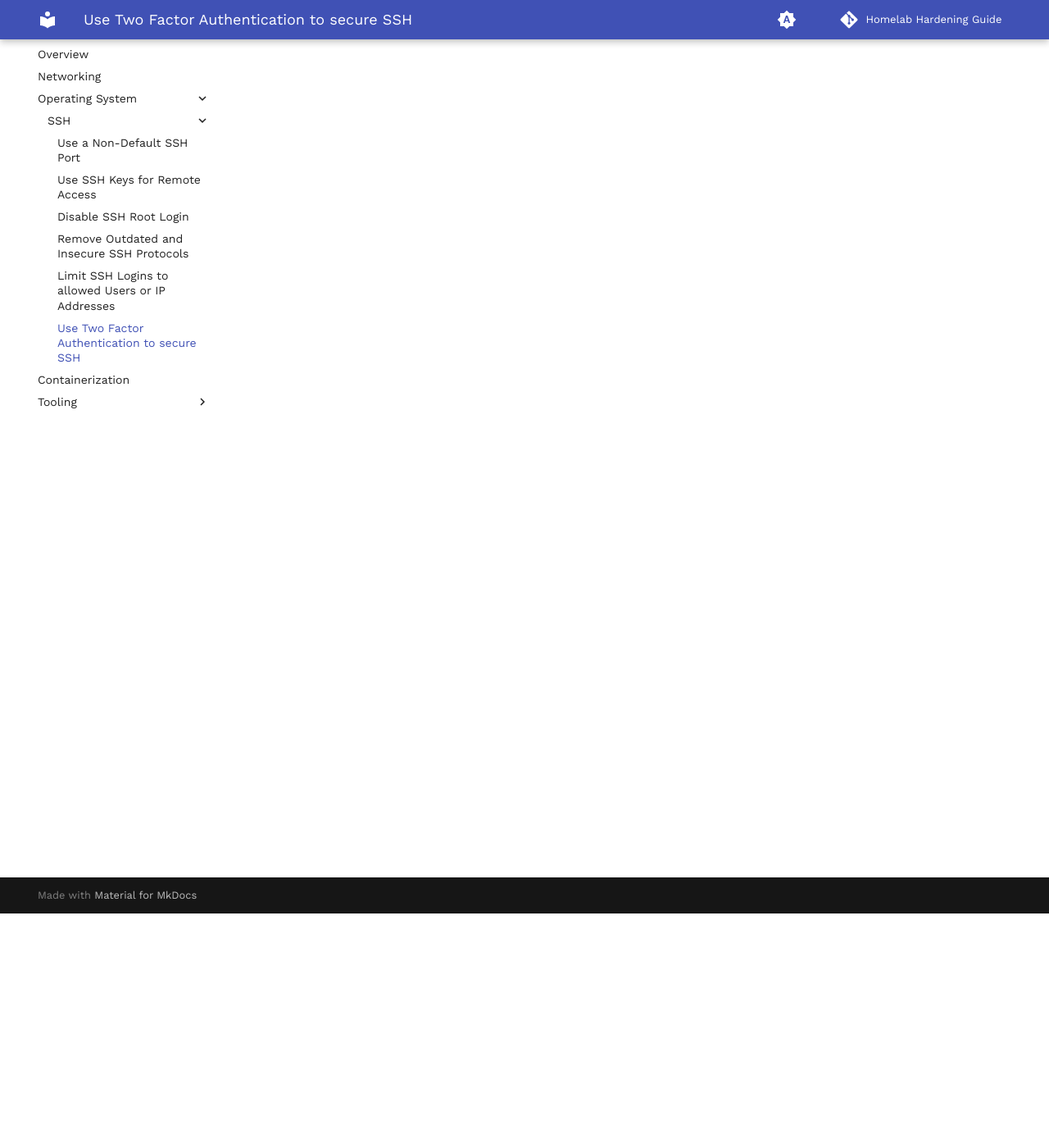
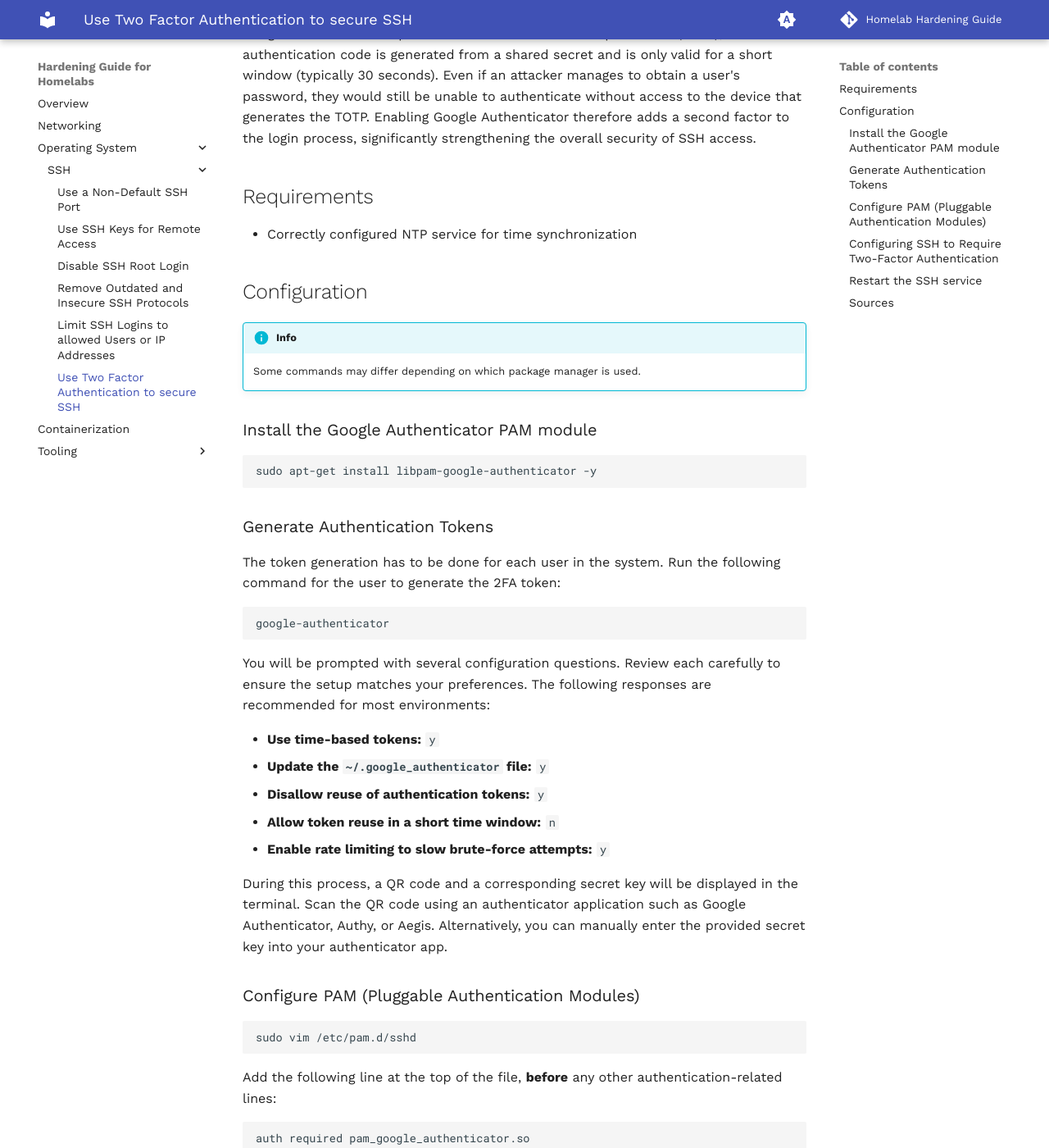
Before and after one commit to xFuture603/homelab-hardening-guide, an MkDocs documentation site: the page built from docs/os/ssh/two-factor-authentication.md, in a window 1280 px wide and 1400 px high, scrolled down 286 px. Shown: the whole window at 82% size. Built offline with MkDocs 1.6.1 and Material for MkDocs 9.7.7, drawn with Linux system fonts in a browser that asks for light colours; comment, search, counter and statistics services are not loaded; some of the changed text lies outside the part shown.

Commit message:
docs: complete two factor auth for ssh

````diff
--- a/docs/os/ssh/two-factor-authentication.md
+++ b/docs/os/ssh/two-factor-authentication.md
@@ -2,4 +2,113 @@
 
 You can also secure your SSH with a two factor code. There are certainly other
 methods and variants (even better ones) for solving this, but in this
-documentation we use
+documentation we use [libpam-google-authenticator][google-authenticator].
+
+Google Authenticator implements time-based one-time passwords (TOTP), where each
+authentication code is generated from a shared secret and is only valid for a
+short window (typically 30 seconds). Even if an attacker manages to obtain a
+user's password, they would still be unable to authenticate without access to
+the device that generates the TOTP. Enabling Google Authenticator therefore adds
+a second factor to the login process, significantly strengthening the overall
+security of SSH access.
+
+## Requirements
+
+- Correctly configured NTP service for time synchronization
+
+## Configuration
+
+!!! info
+
+    Some commands may differ depending on which package manager is used.
+
+### Install the Google Authenticator PAM module
+
+```bash
+sudo apt-get install libpam-google-authenticator -y
+```
+
+### Generate Authentication Tokens
+
+The token generation has to be done for each user in the system.
+Run the following command for the user to generate the 2FA token:
+
+```bash
+google-authenticator
+```
+
+You will be prompted with several configuration questions. Review each carefully
+to ensure the setup matches your preferences. The following responses are
+recommended for most environments:
+
+- **Use time-based tokens:** `y`
+- **Update the `~/.google_authenticator` file:** `y`
+- **Disallow reuse of authentication tokens:** `y`
+- **Allow token reuse in a short time window:** `n`
+- **Enable rate limiting to slow brute-force attempts:** `y`
+
+During this process, a QR code and a corresponding secret key will be displayed
+in the terminal. Scan the QR code using an authenticator application such as
+Google Authenticator, Authy, or Aegis. Alternatively, you can manually enter the
+provided secret key into your authenticator app.
+
+### Configure PAM (Pluggable Authentication Modules)
+
+```bash
+sudo vim /etc/pam.d/sshd
+```
+
+Add the following line at the top of the file, **before** any other
+authentication-related lines:
+
+```bash
+auth required pam_google_authenticator.so
+```
+
+### Configuring SSH to Require Two-Factor Authentication
+
+!!! danger
+
+    Enabling two-factor authentication for SSH modifies the login flow. If your
+    SSH client, PAM configuration, or authenticator setup is incorrect, you
+    may lose access to your system.
+
+We now need to configure the SSH daemon to use PAM for authentication.
+This ensures that the PAM configuration, which includes our Google Authenticator
+integration, is enforced.
+
+Edit the SSH configuration file:
+
+!!! note
+
+    Before applying these changes on a production machine, test them on a
+    second user account or in a separate terminal session.
+    Keep at least one alternative access method available (local console, IPMI,
+    Proxmox/ESXi console, or cloud provider recovery shell) to recover in case
+    your SSH login fails.
+
+```bash
+sudo vim /etc/ssh/sshd_config
+```
+
+Add or modify the following lines to:
+
+```
+ChallengeResponseAuthentication yes
+PasswordAuthentication no
+UsePAM yes
+```
+
+### Restart the SSH service
+
+Apply your changes:
+
+```bash
+sudo systemctl restart ssh
+```
+
+### Sources
+
+- [Google Authenticator Libpam][google-authenticator]
+
+[google-authenticator]: https://github.com/google/google-authenticator-libpam
````
